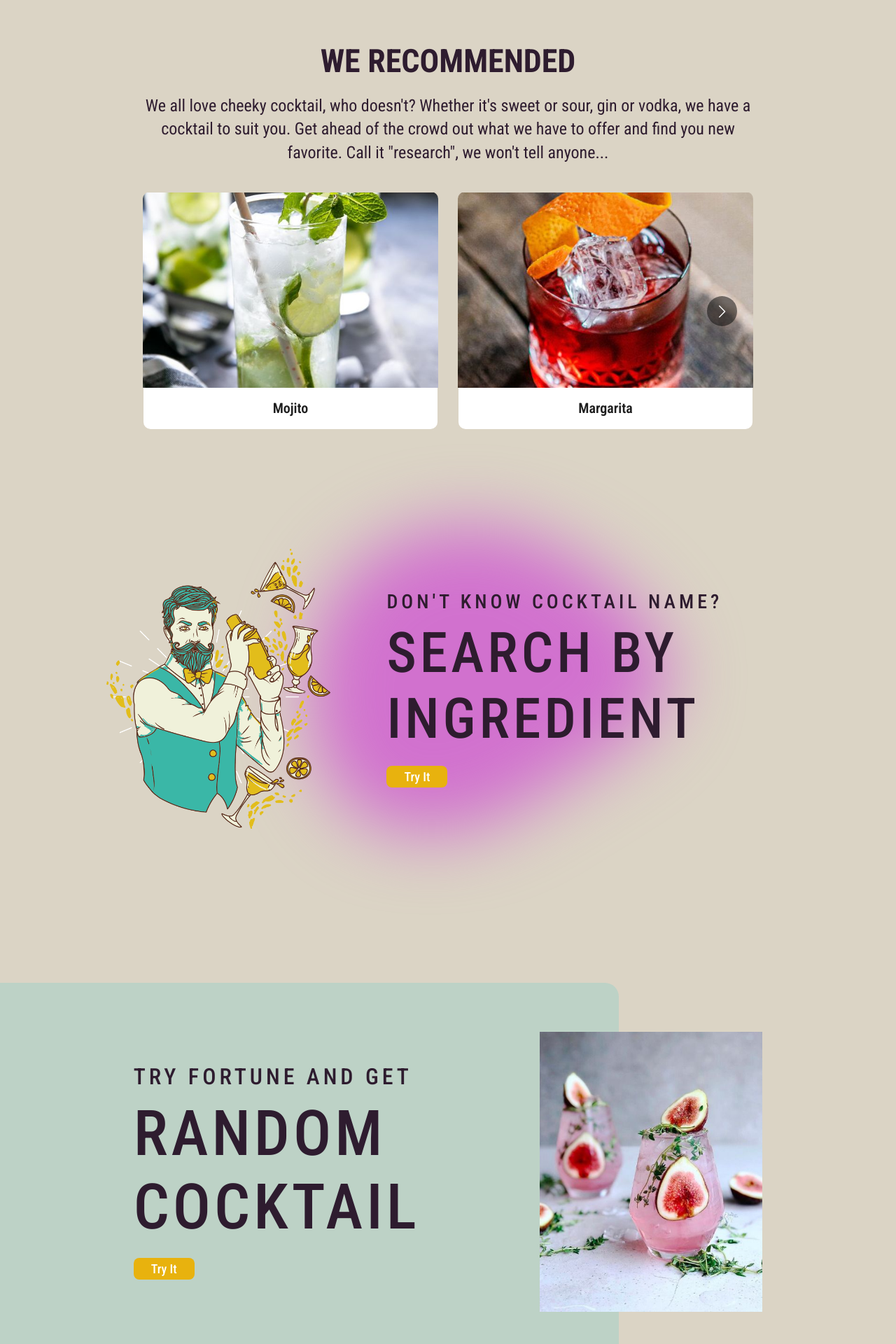
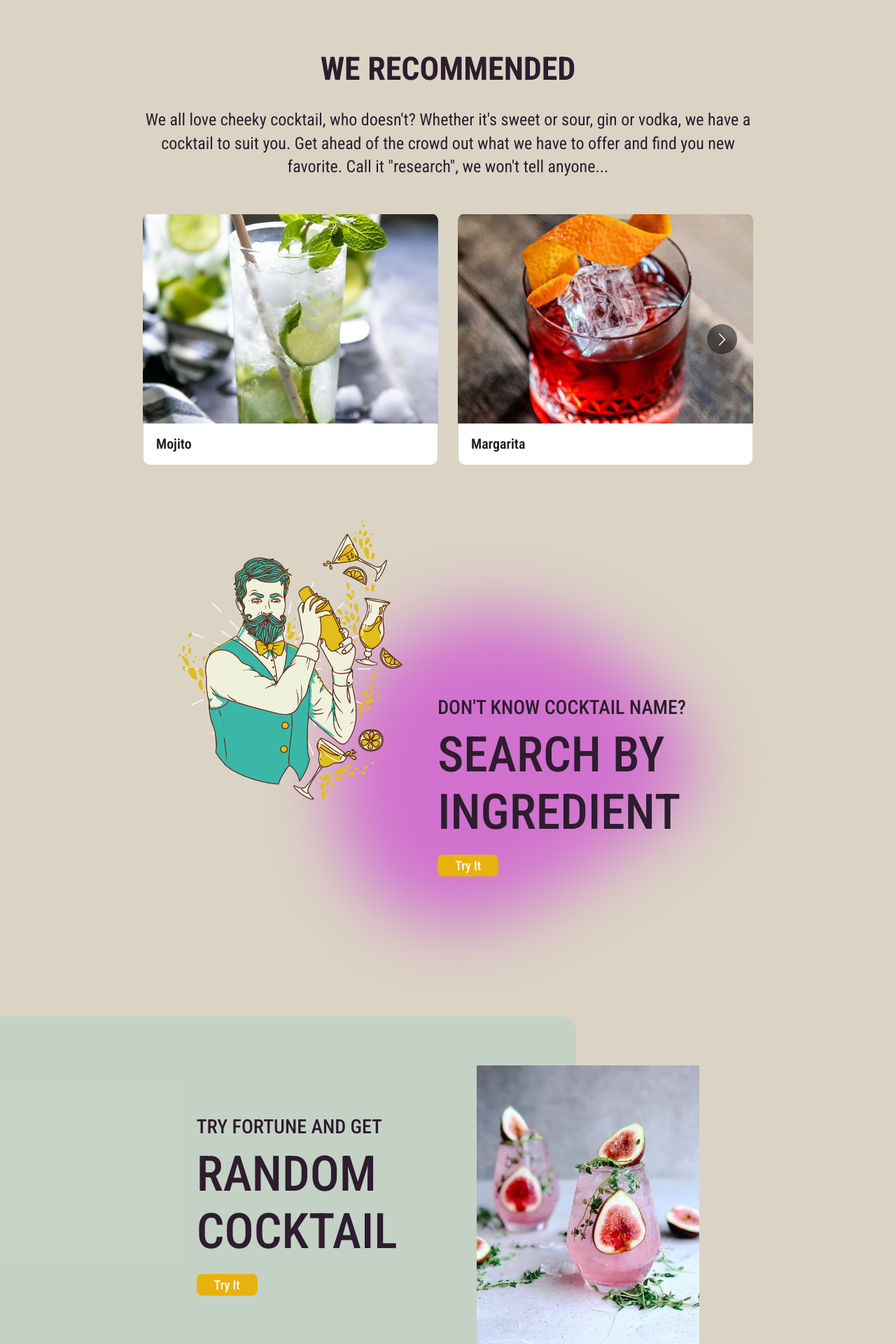
Before and after one commit to olgaodc/drink-it, a Next.js app: page / in a window 1280 px wide. Shown: the part 740-2660 px from the top of the page at 70% size. Built offline with nearby package versions, Linux system fonts and the light colour scheme.

Commit message:
Home page responsive design added

```diff
--- a/src/components/Button/Button.module.css
+++ b/src/components/Button/Button.module.css
@@ -1,5 +1,4 @@
 .button {
-    background-color: #E8B20E;
     border: none;
     font-family: 'Roboto Condensed', sans-serif;
     font-size: 18px;
--- a/src/components/CocktailBanner/CocktailBanner.module.css
+++ b/src/components/CocktailBanner/CocktailBanner.module.css
@@ -1,5 +1,5 @@
 .bgColor {
-    margin: 120px 0 90px;
+    margin: 200px 0 90px;
 }
 
 .bannerWrapper {
@@ -14,16 +14,15 @@
     width: 1000px;
     height: 100%;
     border-radius: 0 20px 20px 0;
-    background-color: #BDD2C6;
+    background-color: #bdd2c6bd;
     top: 0;
-    right: 30%;
+    right: 35%;
     z-index: 1;
 }
 
 .banner {
-    width: 80%;
     display: flex;
-    gap: 80px;
+    gap: 100px;
     justify-content: center;
     align-items: center;
     padding: 70px 0;
@@ -35,21 +34,58 @@
 }
 
 .bannerInfo {
-    max-width: 500px;
+    max-width: 300px;
 }
 
 .subtitle {
-    font-size: 32px;
+    font-size: 28px;
 }
 
-.subtitle, .title {
+.subtitle,
+.title {
     font-weight: 500;
     text-transform: uppercase;
-    letter-spacing: 5px;
     margin: 0;
 }
 
 .title {
-    font-size: 90px;
+    font-size: 70px;
     margin: 10px 0 20px;
 }
+
+
+@media (max-width: 786px) {
+    .bannerWrapper::after {
+        width: 800px;
+        /* height: 100%; */
+        /* border-radius: 0 20px 20px 0; */
+        /* background-color: #bdd2c6bd; */
+        /* top: 0; */
+        right: 50%;
+        /* z-index: 1; */
+    }
+
+    .banner {
+        flex-direction: column-reverse;
+        /* width: 100%; */
+        gap: 30px;
+    }
+
+    .bannerInfo {
+        text-align: center;
+    }
+}
+
+@media (max-width: 576px) {
+    .image {
+        height: 350px;
+    }
+
+    .subtitle {
+        font-size: 20px;
+    }
+
+    .title {
+        font-size: 48px;
+    }
+}
--- a/src/components/CocktailsBanner/CocktailsBanner.module.css
+++ b/src/components/CocktailsBanner/CocktailsBanner.module.css
@@ -4,12 +4,9 @@
 }
 
 .banner {
-    width: 80%;
     display: flex;
     justify-content: center;
-    align-items: center;
-    gap: 80px;
-    padding: 100px 0;
+    gap: 50px;
 }
 
 .image {
@@ -18,7 +15,8 @@
 
 .bannerInfo {
     position: relative;
-
+    padding-top: 250px;
+    max-width: 400px;
 }
 
 .subtitle {
@@ -28,12 +26,11 @@
 .subtitle, .title {
     font-weight: 500;
     text-transform: uppercase;
-    letter-spacing: 5px;
     margin: 0;
 }
 
 .title {
-    font-size: 80px;
+    font-size: 70px;
     margin: 10px 0 20px;
 }
 
@@ -41,8 +38,47 @@
     position: absolute;
     width: 700px;
     bottom: -108px;
-    right: 80px;
+    right: -60px;
     filter: blur(50px);
     z-index: -1;
     display: inline-block;
 }
+
+@media (max-width: 786px) {
+    .bannerWrapper {
+        justify-content: unset;
+    }
+
+    .banner {
+        flex-direction: column;
+        width: 100%;
+        gap: 20px;
+    }
+
+    .bannerInfo {
+        padding-top: 0;
+        align-self: self-end;
+    }
+
+    .image {
+        align-self: flex-start;
+    }
+}
+
+@media (max-width: 576px) {
+    .bannerWrapper {
+        justify-content: unset;
+    }
+
+    .image {
+        height: 350px;
+    }
+
+    .subtitle {
+        font-size: 20px;
+    }
+
+    .title {
+        font-size: 48px;
+    }
+}
--- a/src/components/Container/Container.module.css
+++ b/src/components/Container/Container.module.css
@@ -4,3 +4,9 @@
     margin-right: auto;
     padding: 0 30px;
 }
+
+@media (max-width: 576px) {
+    .container {
+        padding: 0 15px;
+    }
+}
--- a/src/components/HeroBox/HeroBox.module.css
+++ b/src/components/HeroBox/HeroBox.module.css
@@ -1,6 +1,4 @@
 .carouselWrapper {
-    /* height: calc(100vh - 62px);
-    max-height: 650px; */
     position: relative;
     margin-bottom: 10px;
 }
@@ -35,3 +33,18 @@
     font-size: 90px;
     margin: 10px 0 20px;
 }
+
+@media (max-width: 576px) {
+    .heroInfo {
+        top: unset;
+        bottom: 12%;
+    }
+
+    .subtitle {
+        font-size: 28px;
+    }
+
+    .title {
+        font-size: 70px;
+    }
+}
--- a/src/components/Navbar/Navbar.module.css
+++ b/src/components/Navbar/Navbar.module.css
@@ -37,3 +37,76 @@
 .itemLink:hover {
     color: #be2a77;
 }
+
+.hamburgerMenu {
+    display: none;
+}
+
+.hamburgerLine {
+    margin: 5px 0;
+    background-color: black;
+    height: 3px;
+    width: 25px;
+    border-radius: 25px;
+    transition: all 0.3s ease;
+}
+
+.hamburgerLine.open:nth-child(2) {
+    opacity: 0;
+}
+
+.hamburgerLine.open:nth-child(1) {
+    transform: translateY(8px) rotate(45deg);
+}
+
+.hamburgerLine.open:nth-child(3) {
+    transform: translateY(-8px) rotate(-45deg);
+}
+
+.mobileMenuWrapper{
+    background-color: #DBD4C5;
+    display: none;
+    position: fixed;
+    right: -100%;
+    width: 100%;
+    height: 100%;
+    transition: 0.5s;
+    z-index: 20;
+}
+
+.menuClosed {
+    left: 600px;
+}
+
+.menuOpened {
+    left: 0;
+}
+
+.mobileMenu {
+    list-style-type: none;
+    margin: 0;
+    padding: 0;
+    display: flex;
+    flex-direction: column;
+    margin-top: 35px;
+    align-items: center;
+    gap: 26px;
+}
+
+
+@media (max-width: 576px) {
+    .navbarList {
+        display: none;
+    }
+
+    .mobileMenuWrapper {
+        display: flex;
+        justify-content: center;
+    }
+
+    .hamburgerMenu {
+        display: block;
+        cursor: pointer;
+    }
+
+}
--- a/src/components/Navbar/Navbar.tsx
+++ b/src/components/Navbar/Navbar.tsx
@@ -1,19 +1,10 @@
-import React from 'react';
+import React, { useState } from 'react';
 import styles from './Navbar.module.css';
 import Link from 'next/link';
 import Container from '../Container/Container';
 
-const Navbar = () => {
+const DesktopMenu = () => {
   return (
-    <header className={styles.navbarWrapper}>
-      <Container>
-        <nav className={styles.navbar}>
-          <Link className={styles.logo} href={'/'}>
-            Drink
-            <span className={styles.logoMe}>
-              .it
-            </span>
-          </Link>
     <ul className={styles.navbarList}>
       <li className={styles.listItem}>
         <Link className={styles.itemLink} href={'/'}>
@@ -31,7 +22,56 @@ const Navbar = () => {
         </Link>
       </li>
     </ul>
+  )
+}
+
+const MobileMenu = (props: { isMenuOpen: boolean; }) => {
+  return (
+    <div className={`${styles.mobileMenuWrapper} ${props.isMenuOpen ? styles.menuOpened : styles.menuClosed}`}>
+      <ul className={styles.mobileMenu}>
+        <li className={styles.listItem}>
+          <Link className={styles.itemLink} href={'/'}>
+            Home
+          </Link>
+        </li>
+        <li className={styles.listItem}>
+          <Link className={styles.itemLink} href={'/cocktails'}>
+            Cocktails
+          </Link>
+        </li>
+        <li className={styles.listItem}>
+          <Link className={styles.itemLink} href={'/random-cocktail'}>
+            Random cocktail
+          </Link>
+        </li>
+      </ul>
+    </div>
+  )
+}
+
+const Navbar = () => {
+  const [isMenuOpen, setMenuOpen] = useState(false);
+
+  return (
+    <header className={styles.navbarWrapper}>
+      <Container>
+        <nav className={styles.navbar}>
+          <Link className={styles.logo} href={'/'}>
+            Drink
+            <span className={styles.logoMe}>
+              .it
+            </span>
+          </Link>
+          <DesktopMenu />
+          <div onClick={() => {
+            setMenuOpen((prevState) => !prevState);
+          }} className={styles.hamburgerMenu}>
+            <div className={`${styles.hamburgerLine} ${isMenuOpen ? styles.open : ''}`}></div>
+            <div className={`${styles.hamburgerLine} ${isMenuOpen ? styles.open : ''}`}></div>
+            <div className={`${styles.hamburgerLine} ${isMenuOpen ? styles.open : ''}`}></div>
+          </div>
         </nav>
+        <MobileMenu isMenuOpen={isMenuOpen} />
       </Container>
     </header>
   )
--- a/src/components/Recommendations/Recommendations.module.css
+++ b/src/components/Recommendations/Recommendations.module.css
@@ -1,5 +1,9 @@
+.recommendationsContainer {
+    margin: 100px 0 80px;
+}
+
 .recommendationsWrapper {
-    margin: 100px 0 70px;
+    margin-bottom: 50px;
     display: flex;
     flex-direction: column;
     align-items: center;
@@ -14,10 +18,33 @@
 .recommendations {
     font-size: 24px;
     text-align: center;
-    line-height: 140%;
-    max-width: 900px;
 }
 
 .description {
-    margin: 30px 0 40px;
+    margin: 30px 0 0;
+    max-width: 900px;
+    line-height: 140%;
 }
+
+.carouselWrapper {
+    max-width: 900px;
+    margin: 0 auto;
+}
+
+@media (max-width: 576px) {
+    .recommendationsWrapper {
+        margin-bottom: 40px;
+    }
+
+    .title {
+        font-size: 36px;
+    }
+
+    .recommendations {
+        font-size: 18px;
+    }
+
+    .description {
+        margin: 15px 0 0;
+    }
+}
--- a/src/components/Recommendations/Recommendations.tsx
+++ b/src/components/Recommendations/Recommendations.tsx
@@ -19,26 +19,33 @@ const Recommendations = () => {
       items: 3
     },
     desktop: {
-      breakpoint: { max: 1300 , min: 952 },
+      breakpoint: { max: 1300, min: 952 },
       items: 3
     },
     tablet: {
-      breakpoint: { max: 952, min: 600 },
+      breakpoint: { max: 952, min: 756 },
       items: 2
     },
     mobile: {
-      breakpoint: { max: 600, min: 0 },
+      breakpoint: { max: 756, min: 537 },
+      items: 1.7
+    },
+    mobile2: {
+      breakpoint: { max: 537, min: 0 },
       items: 1
     }
   };
 
   return (
+    <div className={styles.recommendationsContainer}>
       <Container>
         <div className={styles.recommendationsWrapper}>
           <div className={styles.recommendations}>
             <h3 className={styles.title}>We recommended</h3>
             <article className={styles.description}>We all love cheeky cocktail, who doesn't? Whether it's sweet or sour, gin or vodka, we have a cocktail to suit you. Get ahead of the crowd out what we have to offer and find you new favorite. Call it "research", we won't tell anyone...</article>
-          <div>
+          </div>
+        </div>
+        <div className={styles.carouselWrapper}>
           <Carousel
             responsive={responsive}
             swipeable={true}
@@ -61,30 +68,9 @@ const Recommendations = () => {
             </Card>
           </Carousel>
         </div>
+      </Container>
     </div>
-      </div>
-      {/* <Carousel
-        responsive={responsive}
-        swipeable={true}
-        keyBoardControl={true}
-      >
-        <Card cover={<img alt="example" src={CardImage1.src} />}>
-          <Meta title="Mojito" />
-        </Card>
-        <Card cover={<img alt="example" src={CardImage3.src} />} >
-          <Meta title="Margarita" />
-        </Card>
-        <Card cover={<img alt="example" src={CardImage2.src} />} >
-          <Meta title="Negroni" />
-        </Card>
-        <Card cover={<img alt="example" src={CardImage4.src} />} >
-          <Meta title="Salty Dog" />
-        </Card>
-        <Card cover={<img alt="example" src={CardImage5.src} />} >
-          <Meta title="Vodka Lemon" />
-        </Card>
-      </Carousel> */}
-    </Container>
+
   )
 }
 
--- a/src/pages/styles.module.css
+++ b/src/pages/styles.module.css
@@ -1,3 +1,3 @@
-/* .content {
+.content {
     overflow: hidden;
-} */
+}
--- a/src/styles/globals.css
+++ b/src/styles/globals.css
@@ -7,6 +7,7 @@ body {
     font-family: 'Roboto Condensed', sans-serif;
     background-color: #DBD4C5;
     color: #2e1c2f;
+    min-width: 350px;
 }
 
 a {
@@ -17,17 +18,7 @@ a {
     border-radius: 15px;
 }
 
-/* .react-multi-carousel-track  {
-    display: flex;
-    gap: 30px;
-} */
-
-/* .react-multi-carousel-item.react-multi-carousel-item--active {
-
-} */
-
 .ant-card.ant-card-bordered {
-    /* max-width: 350px; */
     margin: 0 15px;
     border: none;
     font-family: 'Roboto Condensed', sans-serif;
@@ -45,6 +36,6 @@ a {
 
 .ant-card-cover img {
     width: 100%;
-    height: 280px;
+    height: 300px;
     object-fit: cover;
 }
```
Lines whose indentation alone changed are shown as unchanged.
